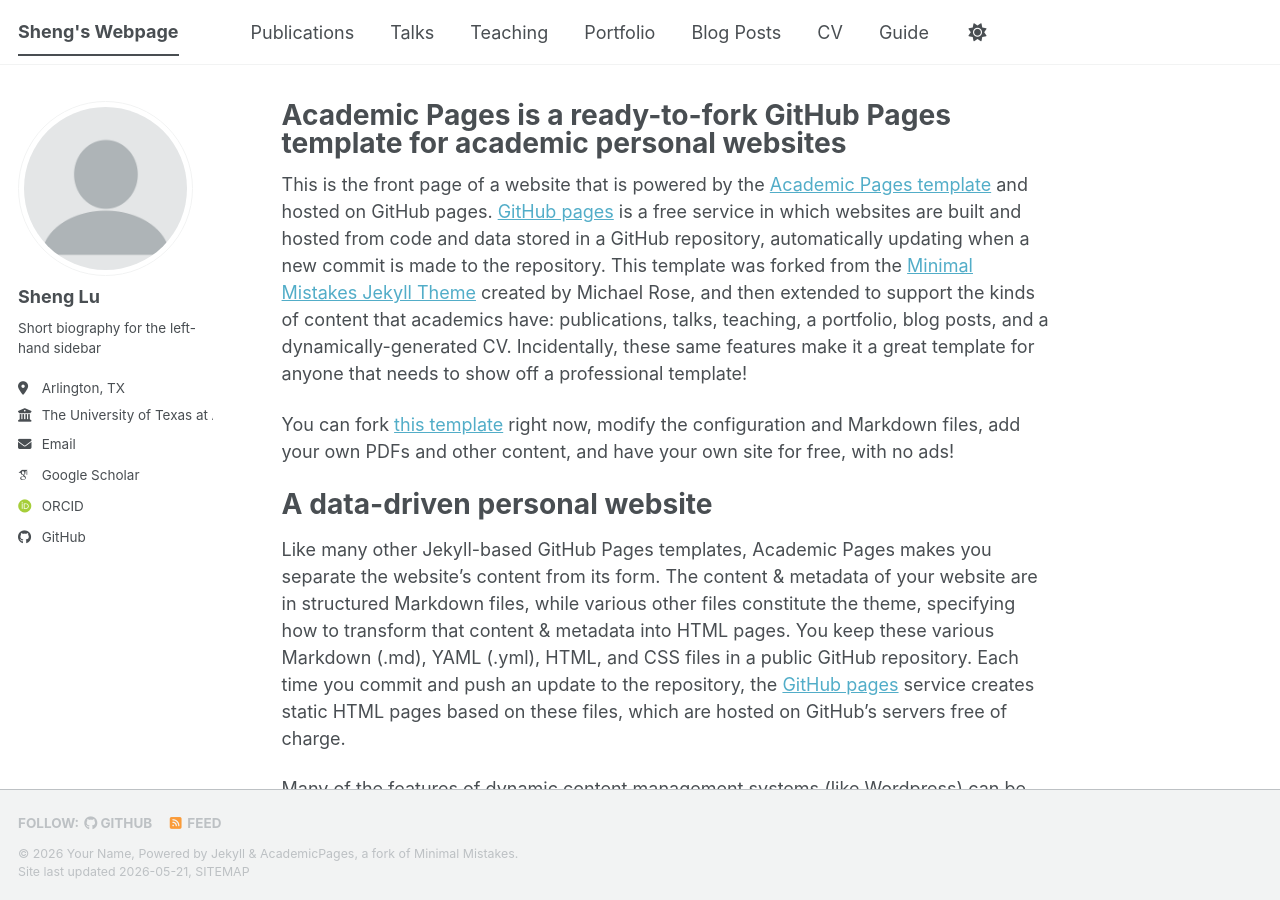
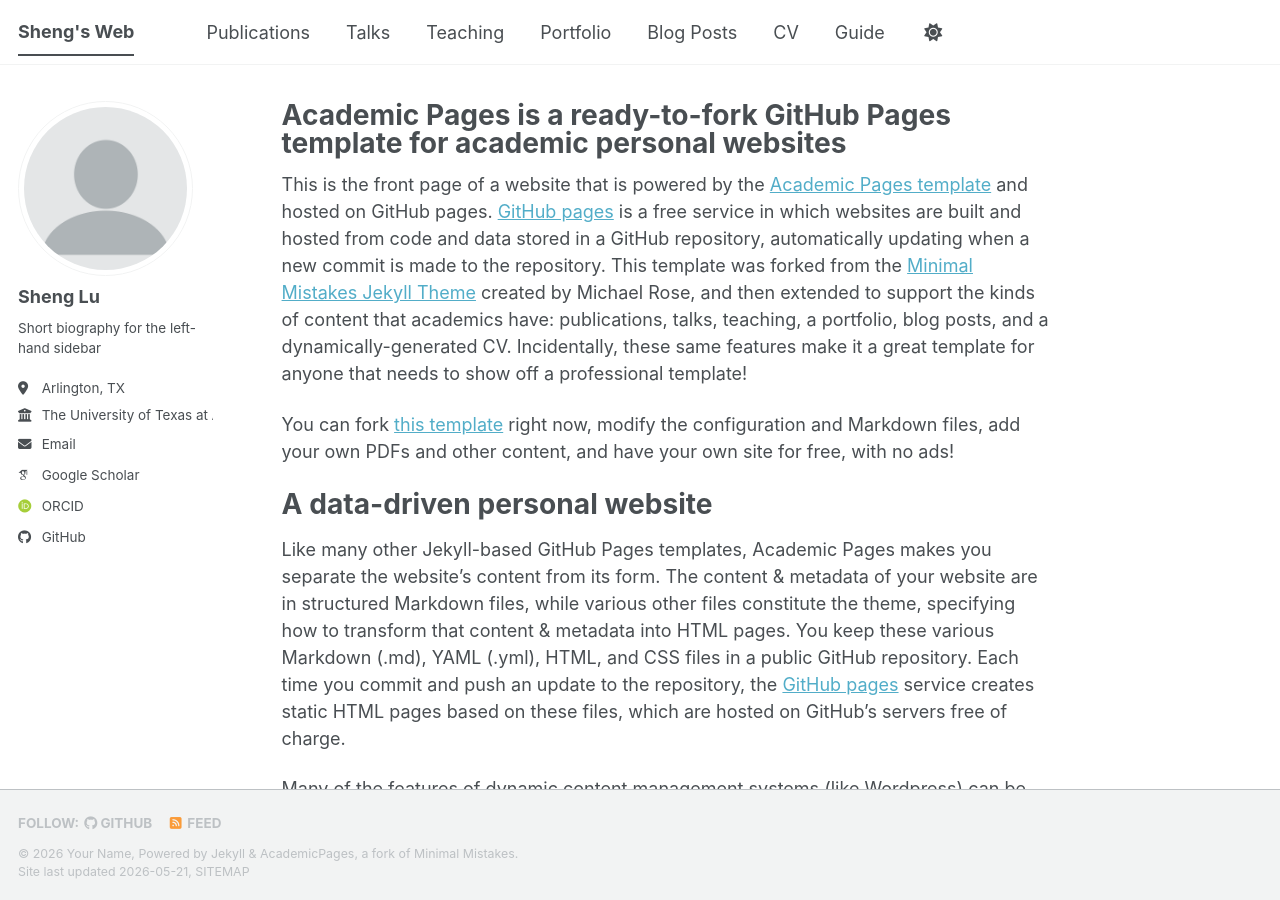
Before and after one commit to Sheng1994/sheng1994.github.io, a Jekyll site: the page built from _pages/about.md, in a window 1280 px wide and 900 px high. Built offline with Jekyll 4.4.1, drawn with Linux system fonts in a browser that asks for light colours; some web fonts are replaced; a script bundle is joined from its source files by our own code; library files that are not in the unit come from our copies.

Commit message:
template

```diff
--- a/_config.yml
+++ b/_config.yml
@@ -9,14 +9,14 @@
 # Basic Site Settings
 locale                   : "en-US"
 site_theme               : "default" # The available themes options are "default", "air", "sunrise", "mint", "dirt" and "contrast"
-title                    : "Sheng's Webpage"
+title                    : "Sheng's Web"
 title_separator          : "-"
 name                     : &name "Your Name"
 description              : &description "Your Name's academic portfolio"   # Update this with a general description of your site, this is the default if not overridden by a page
-url                      : https://github.com/Sheng1994 # The base hostname & protocol for your site e.g. "https://[your GitHub username].github.io",
+url                      : https://academicpages.github.io # The base hostname & protocol for your site e.g. "https://[your GitHub username].github.io",
                                                            # or if you already have some other page hosted on Github then use "https://[your GitHub username].github.io/[Your Repo Name]"
 baseurl                  : "" # the subpath of your site, e.g. "/blog"
-repository               : "https://github.com/Sheng1994"
+repository               : "academicpages/academicpages.github.io"
 
 # Site Author - The following control what appear as part of the author content on the side bar.
 #               If a field is blank the icon and link will not appear, otherwise it will be shown.
@@ -41,7 +41,7 @@
   bitbucket        : # Username - Update with your username on the site
   codepen          : # Username
   dribbble         : # Username
-  github           : "https://github.com/Sheng1994"
+  github           : "academicpages"
   kaggle           : # Username
   stackoverflow    : # User number or user number and name (i.e., use "1" or "1/jeff-atwood")
 
```
